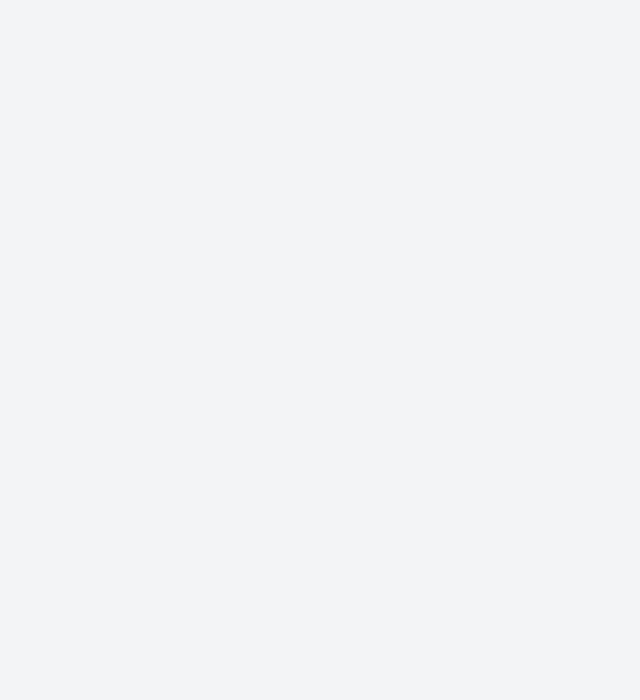
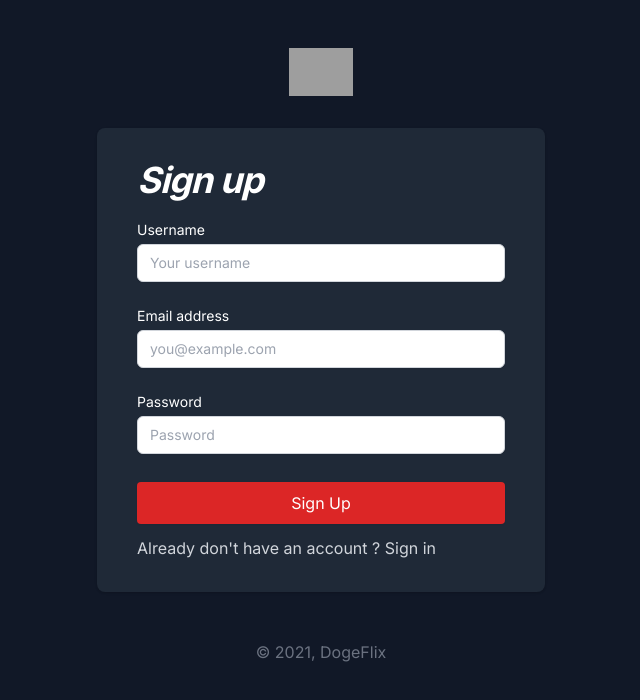
Before and after one commit to OmkarK45/video-lib, a React app: page /auth/register in a window 1280 px wide. Shown: the top 700 px of the page, without its empty margins (319-959 px from the left). Built offline with nearby package versions, Linux system fonts and the light colour scheme; grey boxes are pictures that could not be loaded.

Commit message:
feat : Brand new home, auth container, server work, data sourcing

```diff
--- a/src/App.js
+++ b/src/App.js
@@ -1,8 +1,10 @@
 import FancyRoute from 'components/Route/FancyRoute'
-import { Marketing, Home, Auth } from 'pages'
+import { Marketing, Home } from 'pages'
 import { BrowserRouter as Router, Switch } from 'react-router-dom'
 import VideoPage from './pages/VideoPage'
 import Layout from './components/Layout/Layout'
+import Login from 'components/Auth/Login'
+import Register from './components/Auth/Register'
 
 export default function App() {
 	return (
@@ -14,7 +16,8 @@ export default function App() {
 							<Home />
 						</Layout>
 					</FancyRoute>
-					<FancyRoute exact path="/auth" component={Auth} />
+					<FancyRoute exact path="/auth/login" component={Login} />
+					<FancyRoute exact path="/auth/register" component={Register} />
 					<FancyRoute exact path="/" component={Marketing} />
 					<FancyRoute exact path="/watch/:id">
 						<Layout>
--- a/src/common/links.js
+++ b/src/common/links.js
@@ -3,7 +3,7 @@ import { MdHistory } from 'react-icons/md'
 import { RiPlayList2Line } from 'react-icons/ri'
 export const links = [
 	{
-		to: '/',
+		to: '/home',
 		label: 'Home',
 		icon: HiOutlineHome,
 	},
--- /dev/null
+++ b/src/components/Auth/AuthContainer.jsx
@@ -0,0 +1,26 @@
+import { Link } from 'react-router-dom'
+
+export default function AuthContainer({ title, children }) {
+	return (
+		<div className="flex flex-col justify-center py-12 sm:px-6 lg:px-8">
+			<div className="sm:mx-auto sm:w-full sm:max-w-md">
+				<Link to="/">
+					<img
+						className="w-auto h-12 mx-auto"
+						src="../assets/icons/logo.svg"
+						alt="Workflow"
+					/>
+				</Link>
+			</div>
+
+			<div className="mt-8 sm:mx-auto sm:w-full sm:max-w-md">
+				<div className="px-4 py-8 bg-gray-800 shadow sm:rounded-lg sm:px-10">
+					<h1 className="mb-5 text-4xl italic font-bold tracking-tight text-white">
+						{title}
+					</h1>
+					{children}
+				</div>
+			</div>
+		</div>
+	)
+}
--- /dev/null
+++ b/src/components/Auth/Login.jsx
@@ -0,0 +1,63 @@
+import { Link } from 'react-router-dom'
+import AuthContainer from './AuthContainer'
+import { Button } from './../ui/Button/Button'
+export default function Login() {
+	return (
+		<div className="min-h-screen">
+			<AuthContainer
+				title="Sign in"
+				subtitle={
+					<span>
+						Or <Link to="/auth/sign-up">start your 14-day free trial</Link>
+					</span>
+				}
+			>
+				<form className="space-y-6" action="#" method="POST">
+					<div>
+						<label htmlFor="email" className="block text-sm font-medium text-white">
+							Email address
+						</label>
+						<div className="mt-1">
+							<input
+								id="email"
+								name="email"
+								type="email"
+								required=""
+								className="block w-full px-3 py-2 text-black placeholder-gray-400 border border-gray-300 rounded-md shadow-sm appearance-none focus:outline-none focus:ring-gray-500 focus:border-gray-500 sm:text-sm"
+							/>
+						</div>
+					</div>
+
+					<div>
+						<label htmlFor="password" className="block text-sm font-medium text-white">
+							Password
+						</label>
+						<div className="mt-1">
+							<input
+								id="password"
+								name="password"
+								type="password"
+								required=""
+								className="block w-full px-3 py-2 text-black placeholder-gray-400 border border-gray-300 rounded-md shadow-sm appearance-none focus:outline-none focus:ring-indigo-500 focus:border-indigo-500 sm:text-sm"
+							/>
+						</div>
+					</div>
+
+					<div>
+						<Button fullWidth size="md" variant="primary" className="py-3 mt-1">
+							Sign In
+						</Button>
+					</div>
+				</form>
+				<div className="mt-3 text-gray-300">
+					<p>
+						Don't have an account ? <Link to="/auth/register"> Sign up</Link>
+					</p>
+				</div>
+			</AuthContainer>
+			<div>
+				<p className="text-center text-gray-500">&copy; 2021, DogeFlix</p>
+			</div>
+		</div>
+	)
+}
--- /dev/null
+++ b/src/components/Auth/Register.jsx
@@ -0,0 +1,73 @@
+import { Button } from 'components/ui/Button/Button'
+import { Link } from 'react-router-dom'
+import AuthContainer from './AuthContainer'
+export default function Register() {
+	return (
+		<div className="min-h-screen">
+			<AuthContainer title="Sign up">
+				<form className="space-y-6" action="#" method="POST">
+					<div>
+						<label htmlFor="email" className="block text-sm font-medium text-white">
+							Username
+						</label>
+						<div className="mt-1">
+							<input
+								id="username"
+								name="username"
+								type="text"
+								required
+								placeholder="Your username"
+								className="block w-full px-3 py-2 text-black placeholder-gray-400 border border-gray-300 rounded-md shadow-sm appearance-none focus:outline-none focus:ring-gray-500 focus:border-gray-500 sm:text-sm"
+							/>
+						</div>
+					</div>
+					<div>
+						<label htmlFor="email" className="block text-sm font-medium text-white">
+							Email address
+						</label>
+						<div className="mt-1">
+							<input
+								id="email"
+								name="email"
+								type="email"
+								required
+								placeholder="you@example.com"
+								className="block w-full px-3 py-2 text-black placeholder-gray-400 border border-gray-300 rounded-md shadow-sm appearance-none focus:outline-none focus:ring-gray-500 focus:border-gray-500 sm:text-sm"
+							/>
+						</div>
+					</div>
+
+					<div>
+						<label htmlFor="password" className="block text-sm font-medium text-white">
+							Password
+						</label>
+						<div className="mt-1">
+							<input
+								id="password"
+								name="password"
+								type="password"
+								required
+								placeholder="Password"
+								className="block w-full px-3 py-2 text-black placeholder-gray-400 border border-gray-300 rounded-md shadow-sm appearance-none focus:outline-none focus:ring-indigo-500 focus:border-indigo-500 sm:text-sm"
+							/>
+						</div>
+					</div>
+
+					<div>
+						<Button fullWidth size="md" variant="primary" className="py-3 mt-1">
+							Sign Up
+						</Button>
+					</div>
+				</form>
+				<div className="mt-3 text-gray-300">
+					<p>
+						Already don't have an account ? <Link to="/auth/login"> Sign in</Link>
+					</p>
+				</div>
+			</AuthContainer>
+			<div>
+				<p className="text-center text-gray-500">&copy; 2021, DogeFlix</p>
+			</div>
+		</div>
+	)
+}
--- a/src/components/Layout/Header.jsx
+++ b/src/components/Layout/Header.jsx
@@ -2,6 +2,7 @@ import { Button } from 'components/ui/Button/Button'
 import Searchbar from 'components/ui/Searchbar'
 import { useEffect, useState } from 'react'
 import { HiOutlineMenuAlt1 } from 'react-icons/hi'
+import { Link } from 'react-router-dom'
 
 import { MobileMenu } from './MobileMenu'
 
@@ -37,10 +38,14 @@ export function Header() {
 						<Searchbar />
 						<div className="flex-1 hidden pr-5 md:block">
 							<div className="flex items-center justify-end space-x-4">
-								<button className="text-white">Login</button>
-								<Button size="md" variant="dark">
-									Sign up
-								</Button>
+								<Link to="/auth/login">
+									<button className="text-white">Login</button>
+								</Link>
+								<Link to="/auth/register">
+									<Button size="md" variant="dark">
+										Sign up
+									</Button>
+								</Link>
 							</div>
 						</div>
 					</div>
--- /dev/null
+++ b/src/components/Marketing/MarketingBanner.jsx
@@ -0,0 +1,33 @@
+import { Button } from 'components/ui/Button/Button'
+import { IoArrowForwardCircleSharp } from 'react-icons/io5'
+import { Link } from 'react-router-dom'
+export default function MarketingBanner() {
+	return (
+		<div className="sm:text-center md:max-w-2xl md:mx-auto lg:col-span-6 lg:text-left">
+			<h1>
+				<span className="block text-sm font-semibold tracking-wide text-white uppercase sm:text-base lg:text-sm xl:text-base">
+					Warner Bros
+				</span>
+				<span className="block mt-1 text-4xl font-extrabold tracking-tight sm:text-5xl xl:text-6xl">
+					<span className="block text-white">Space Jam</span>
+					<span className="block text-white">A New Legacy</span>
+				</span>
+			</h1>
+			<p className="mt-3 text-base text-white sm:mt-5 sm:text-xl lg:text-lg xl:text-xl">
+				Tunes vs. Goons. Watch LeBron James and Bugs Bunny in the new trailer for Space Jam:
+				A New Legacy. In theaters and streaming on HBO Max – July 16
+			</p>
+			<div className="mt-8 space-x-3 sm:max-w-lg sm:mx-auto sm:text-center lg:text-left lg:mx-0">
+				<Button size="lg">
+					<p>Watch Now</p>{' '}
+					<IoArrowForwardCircleSharp className="w-6 h-6 ml-3 text-accent" />
+				</Button>
+				<Link to="/home">
+					<Button size="lg" variant="primary">
+						Explore
+					</Button>
+				</Link>
+			</div>
+		</div>
+	)
+}
--- /dev/null
+++ b/src/components/Marketing/MarketingHeader.jsx
@@ -0,0 +1,28 @@
+import { Button } from 'components/ui/Button/Button'
+import { Link } from 'react-router-dom'
+
+export default function MarketingHeader() {
+	return (
+		<div className="flex items-center justify-between px-3 mx-auto md:flex-row max-w-7xl">
+			<div>
+				<img className="w-auto h-8 " src="../../assets/icons/logo.svg" alt="Workflow" />
+			</div>
+			<div className="hidden md:block">
+				<ul className="flex space-x-2 text-white">
+					<li>Explore</li>
+					<li>Library</li>
+				</ul>
+			</div>
+			<div className="flex items-center space-x-5">
+				<Link to="/auth/login">
+					<button className="text-white">Login</button>
+				</Link>
+				<Link to="/auth/register">
+					<Button variant="primary" size="lg">
+						Signup
+					</Button>
+				</Link>
+			</div>
+		</div>
+	)
+}
--- a/src/pages/Marketing.jsx
+++ b/src/pages/Marketing.jsx
@@ -1,7 +1,33 @@
+import MarketingBanner from 'components/Marketing/MarketingBanner'
+import MarketingHeader from 'components/Marketing/MarketingHeader'
+import { Button } from 'components/ui/Button/Button'
+import { useState } from 'react'
+import { VscMute, VscUnmute } from 'react-icons/vsc'
+
 export default function Marketing() {
+	const [mute, setMute] = useState(false)
 	return (
-		<div className="min-h-screen">
-			<video src="../assets/video.mkv"></video>
+		<div className="relative min-h-screen">
+			<div className="absolute inset-0 opacity-90 z-negative lg:opacity-90">
+				<div className="absolute top-0 z-10 w-full py-3 bg-black bg-opacity-60">
+					<MarketingHeader />
+				</div>
+				<div className="absolute z-10 transform -translate-y-1/2 top-1/2 left-5 md:left-10">
+					<MarketingBanner />
+				</div>
+				<video
+					src="https://res.cloudinary.com/video-lib/video/upload/v1618329024/Space_Jam__A_New_Legacy_Trailer_1_480p_24fps_H264-128kbit_AAC_eeau0l.mp4"
+					autoPlay
+					muted={mute}
+					loop
+					className="relative object-cover w-full h-full"
+				></video>
+				<Button
+					className="absolute text-xl bottom-10 right-10"
+					onClick={() => setMute(!mute)}
+					icon={mute ? VscUnmute : VscMute}
+				/>
+			</div>
 		</div>
 	)
 }
```
